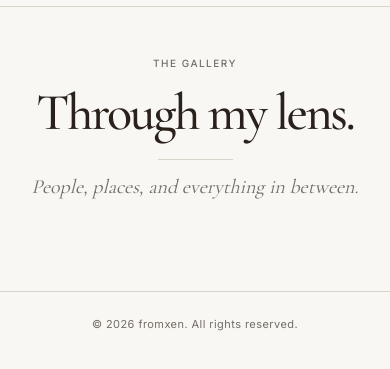
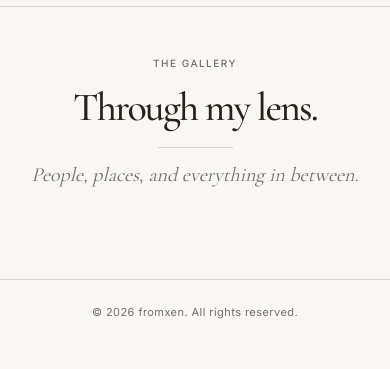
Before and after one commit to fromxen/fromxen.github.io, a plain HTML site: page gallery.html in a window 390 px wide. Shown: the part 67-436 px from the top of the page. Drawn offline with nearby package versions, Linux system fonts and the light colour scheme.

Commit message:
Refine responsive page heading sizes

```diff
--- a/gallery.css
+++ b/gallery.css
@@ -1,5 +1,5 @@
 .gallery-heading{text-align:center;padding:clamp(48px,7vw,90px) 0 clamp(35px,5vw,60px)}
-.gallery-heading h1{font:500 clamp(52px,8vw,94px)/1 var(--serif);letter-spacing:-.045em;margin:14px 0 0}
+.gallery-heading h1{font:500 clamp(40px,6vw,72px)/1 var(--serif);letter-spacing:-.045em;margin:14px 0 0}
 .gallery-heading p{font:italic 400 clamp(20px,2.5vw,28px)/1.4 var(--serif);color:var(--muted);margin:0}
 .masonry-gallery{columns:3;column-gap:12px;padding-bottom:80px}
 .masonry-gallery a{display:block;break-inside:avoid;margin:0 0 12px;cursor:zoom-in}
```
